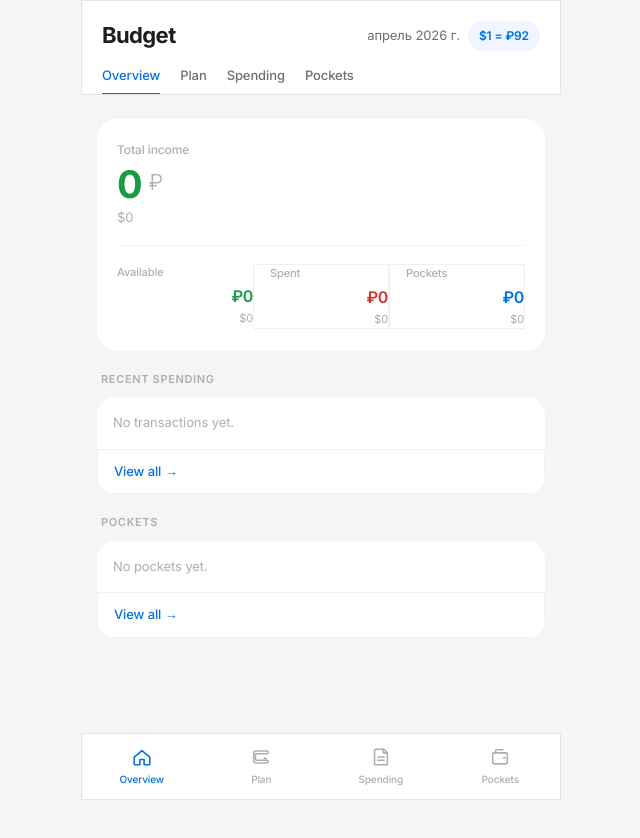
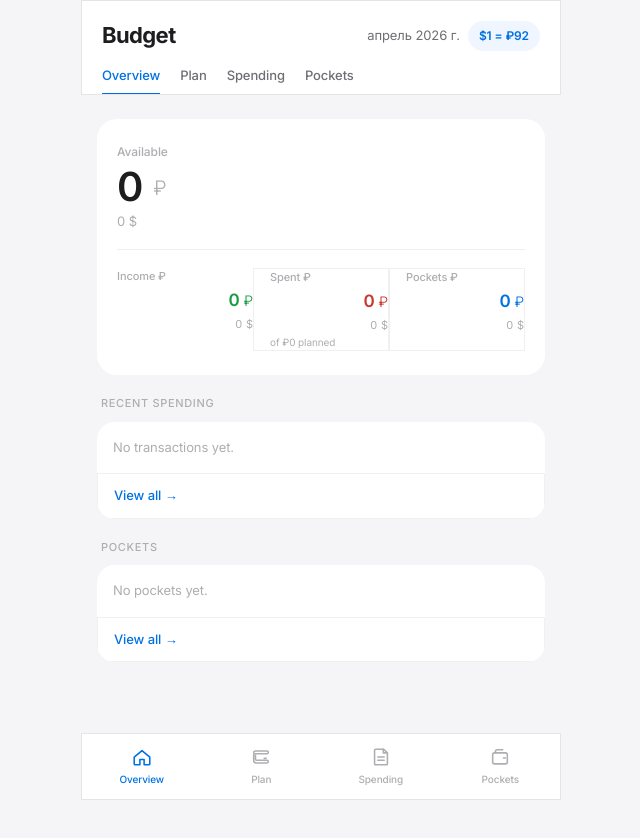
Before and after one commit to roxannication-arch/careerplusresearch, a Next.js app in the folder family-budget/: page /dashboard in a window 1280 px wide. Shown: the top 838 px of the page, without its empty margins (319-959 px from the left). Built offline with nearby package versions, Linux system fonts and the light colour scheme.

Commit message:
fix: overview spent and hero/stat formatting adjustments
Co-authored-by: roxannication-arch <roxannication-arch@users.noreply.github.com>

```diff
--- a/family-budget/app/dashboard/page.tsx
+++ b/family-budget/app/dashboard/page.tsx
@@ -3,7 +3,7 @@
 import Link from "next/link";
 import { useMemo } from "react";
 
-import { formatRub, formatUsd, toRub, toUsd } from "@/lib/currency";
+import { toRub, toUsd } from "@/lib/currency";
 import {
   calculateIncomeTotals,
   calculatePlannedExpenseTotals,
@@ -15,10 +15,7 @@ import { cn } from "@/lib/utils";
 
 type IconKind = "rent" | "groceries" | "transport" | "entertainment" | "phone";
 
-const rubCompactFormatter = new Intl.NumberFormat("ru-RU", {
-  maximumFractionDigits: 0,
-});
-const usdCompactFormatter = new Intl.NumberFormat("en-US", {
+const numberFormatter = new Intl.NumberFormat("en-US", {
   maximumFractionDigits: 0,
 });
 
@@ -95,11 +92,8 @@ function IconWrap({ kind }: { kind: IconKind }) {
   );
 }
 
-function formatCompactAmount(value: number, currency: Currency): string {
-  if (currency === "USD") {
-    return `$${usdCompactFormatter.format(Math.abs(value))}`;
-  }
-  return `₽${rubCompactFormatter.format(Math.abs(value))}`;
+function formatNumber(value: number): string {
+  return numberFormatter.format(Math.abs(Math.round(value)));
 }
 
 function DualAmount({
@@ -118,15 +112,25 @@ function DualAmount({
   negative?: boolean;
 }) {
   const signed = negative ? -Math.abs(amount) : amount;
-  const sign = signed < 0 ? "−" : "";
-  const primary = `${sign}${formatCompactAmount(signed, currency)}`;
+  const primarySign = signed < 0 ? "−" : "";
   const converted = currency === "USD" ? toRub(signed, "USD", exchangeRate) : toUsd(signed, "RUB", exchangeRate);
-  const secondary = `${sign}${formatCompactAmount(converted, currency === "USD" ? "RUB" : "USD")}`;
+  const secondarySign = converted < 0 ? "−" : "";
+  const secondaryCurrency = currency === "USD" ? "RUB" : "USD";
+  const primarySymbol = currency === "USD" ? "$" : "₽";
+  const secondarySymbol = secondaryCurrency === "USD" ? "$" : "₽";
 
   return (
     <div className="text-right">
-      <p className={primaryClassName}>{primary}</p>
-      <p className={secondaryClassName}>{secondary}</p>
+      <p className={primaryClassName}>
+        {primarySign}
+        {formatNumber(signed)}
+        <span className="ml-1 font-light text-[0.85em]">{primarySymbol}</span>
+      </p>
+      <p className={secondaryClassName}>
+        {secondarySign}
+        {formatNumber(converted)}
+        <span className="ml-1">{secondarySymbol}</span>
+      </p>
     </div>
   );
 }
@@ -136,7 +140,7 @@ function BigValue({ value, className }: { value: string; className: string }) {
     <span className={className}>
       {Array.from(value).map((char, index) =>
         /\d/.test(char) ? (
-          <b key={`${char}-${index}`} className="font-bold">
+          <b key={`${char}-${index}`} className="font-semibold">
             {char}
           </b>
         ) : (
@@ -167,14 +171,25 @@ function formatDateTime(dateValue: string): string {
 export default function DashboardPage() {
   const { monthData } = useBudget();
   const income = useMemo(() => calculateIncomeTotals(monthData), [monthData]);
+  const spent = useMemo(
+    () =>
+      monthData.transactions.reduce(
+        (accumulator, transaction) => ({
+          rub: accumulator.rub + toRub(transaction.amount, transaction.currency, monthData.exchangeRate),
+          usd: accumulator.usd + toUsd(transaction.amount, transaction.currency, monthData.exchangeRate),
+        }),
+        { rub: 0, usd: 0 },
+      ),
+    [monthData.exchangeRate, monthData.transactions],
+  );
   const plannedExpenses = useMemo(() => calculatePlannedExpenseTotals(monthData), [monthData]);
   const pockets = useMemo(() => calculatePocketTotals(monthData), [monthData]);
   const available = useMemo(
     () => ({
-      rub: income.rub - plannedExpenses.rub - pockets.rub,
-      usd: income.usd - plannedExpenses.usd - pockets.usd,
+      rub: income.rub - spent.rub - pockets.rub,
+      usd: income.usd - spent.usd - pockets.usd,
     }),
-    [income, plannedExpenses, pockets],
+    [income, spent, pockets],
   );
 
   const categoryNameById = useMemo(
@@ -198,47 +213,54 @@ export default function DashboardPage() {
 
   return (
     <div className="-mx-4 -mt-6 bg-[var(--bg)] px-4 pt-6 pb-4">
-      <section className="mb-3 rounded-[20px] bg-[var(--white)] px-5 py-[22px]">
-        <p className="mb-1.5 text-[12px] font-medium text-[var(--ink3)]">Total income</p>
+      <section className="mb-3 rounded-[20px] bg-[var(--white)] px-5 py-6">
+        <p className="mb-1.5 text-[12px] font-medium text-[var(--ink3)]">Available</p>
         <div className="flex items-end gap-1.5">
           <BigValue
-            value={rubCompactFormatter.format(income.rub)}
-            className="text-[38px] font-bold leading-none tracking-[-1.5px] text-[var(--green)]"
+            value={formatNumber(available.rub)}
+            className={cn(
+              "text-[40px] font-light leading-none tracking-[-1.5px]",
+              available.rub < 0 ? "text-[var(--red)]" : "text-[var(--ink)]",
+            )}
           />
-          <span className="pb-1 text-[22px] font-light text-[var(--ink3)]">₽</span>
+          <span className="mb-1 ml-1 text-[20px] font-light text-[var(--ink3)]">₽</span>
         </div>
         <p className="mt-[5px] text-[13px] text-[var(--ink3)]">
-          ${usdCompactFormatter.format(income.usd)}
+          {formatNumber(available.usd)} $
         </p>
         <div className="my-[18px] h-[0.5px] bg-[var(--line)]" />
         <div className="grid grid-cols-3 gap-0">
           <div>
-            <p className="mb-1 text-[11px] font-medium text-[var(--ink3)]">Available</p>
+            <p className="mb-1 text-[11px] font-medium text-[var(--ink3)]">Income ₽</p>
             <DualAmount
-              amount={available.rub}
+              amount={income.rub}
               currency="RUB"
               exchangeRate={monthData.exchangeRate}
-              primaryClassName="text-[16px] font-semibold tracking-[-0.4px] text-[var(--green)]"
+              primaryClassName="text-[17px] font-semibold tracking-[-0.4px] text-[var(--green)]"
               secondaryClassName="mt-0.5 text-[11px] text-[var(--ink3)]"
             />
           </div>
           <div className="border-l border-[0.5px] border-[var(--line)] pl-4">
-            <p className="mb-1 text-[11px] font-medium text-[var(--ink3)]">Spent</p>
+            <p className="mb-1 text-[11px] font-medium text-[var(--ink3)]">Spent ₽</p>
             <DualAmount
-              amount={plannedExpenses.rub}
+              amount={spent.rub}
               currency="RUB"
               exchangeRate={monthData.exchangeRate}
-              primaryClassName="text-[16px] font-semibold tracking-[-0.4px] text-[var(--red)]"
+              primaryClassName="text-[17px] font-semibold tracking-[-0.4px] text-[var(--red)]"
               secondaryClassName="mt-0.5 text-[11px] text-[var(--ink3)]"
             />
+            <p className="mt-0.5 text-[10px] text-[var(--ink3)]">
+              of <span>₽</span>
+              {formatNumber(plannedExpenses.rub)} planned
+            </p>
           </div>
           <div className="border-l border-[0.5px] border-[var(--line)] pl-4">
-            <p className="mb-1 text-[11px] font-medium text-[var(--ink3)]">Pockets</p>
+            <p className="mb-1 text-[11px] font-medium text-[var(--ink3)]">Pockets ₽</p>
             <DualAmount
               amount={pockets.rub}
               currency="RUB"
               exchangeRate={monthData.exchangeRate}
-              primaryClassName="text-[16px] font-semibold tracking-[-0.4px] text-[var(--blue)]"
+              primaryClassName="text-[17px] font-semibold tracking-[-0.4px] text-[var(--blue)]"
               secondaryClassName="mt-0.5 text-[11px] text-[var(--ink3)]"
             />
           </div>
@@ -246,7 +268,7 @@ export default function DashboardPage() {
       </section>
 
       <section>
-        <p className="mb-[10px] mt-5 px-1 text-[11px] font-semibold uppercase tracking-[0.06em] text-[var(--ink3)]">
+        <p className="mb-[10px] mt-5 px-1 text-[11px] font-medium uppercase tracking-[0.06em] text-[var(--ink3)]">
           Recent spending
         </p>
         <div className="overflow-hidden rounded-2xl bg-[var(--white)]">
@@ -298,7 +320,7 @@ export default function DashboardPage() {
       </section>
 
       <section>
-        <p className="mb-[10px] mt-5 px-1 text-[11px] font-semibold uppercase tracking-[0.06em] text-[var(--ink3)]">
+        <p className="mb-[10px] mt-5 px-1 text-[11px] font-medium uppercase tracking-[0.06em] text-[var(--ink3)]">
           Pockets
         </p>
         <div className="overflow-hidden rounded-2xl bg-[var(--white)]">
@@ -308,14 +330,14 @@ export default function DashboardPage() {
             monthData.pockets.map((pocket, index) => {
               const target = pocket.targetAmount ?? 0;
               const progress = target > 0 ? Math.min((pocket.savedAmount / target) * 100, 100) : 0;
-              const primary =
+              const primaryNumber = formatNumber(pocket.savedAmount);
+              const primarySymbol = pocket.currency === "USD" ? "$" : "₽";
+              const secondaryNumber = formatNumber(
                 pocket.currency === "USD"
-                  ? formatUsd(pocket.savedAmount)
-                  : formatRub(pocket.savedAmount);
-              const secondary =
-                pocket.currency === "USD"
-                  ? formatRub(toRub(pocket.savedAmount, "USD", monthData.exchangeRate))
-                  : formatUsd(toUsd(pocket.savedAmount, "RUB", monthData.exchangeRate));
+                  ? toRub(pocket.savedAmount, "USD", monthData.exchangeRate)
+                  : toUsd(pocket.savedAmount, "RUB", monthData.exchangeRate),
+              );
+              const secondarySymbol = pocket.currency === "USD" ? "₽" : "$";
 
               return (
                 <div
@@ -329,9 +351,11 @@ export default function DashboardPage() {
                     <p className="truncate text-[14px] font-medium text-[var(--ink)]">{pocket.name || "Pocket"}</p>
                     <div className="text-right">
                       <p className="text-[13px] font-semibold" style={{ color: pocket.color }}>
-                        {primary} · {Math.round(progress)}%
+                        {primaryNumber} <span className="font-light">{primarySymbol}</span> · {Math.round(progress)}%
                       </p>
-                      <p className="mt-0.5 text-[11px] text-[var(--ink3)]">{secondary}</p>
+                      <p className="mt-0.5 text-[11px] text-[var(--ink3)]">
+                        {secondaryNumber} {secondarySymbol}
+                      </p>
                     </div>
                   </div>
                   <div className="mt-2 h-[3px] overflow-hidden rounded-[2px] bg-[var(--bg)]">
```
